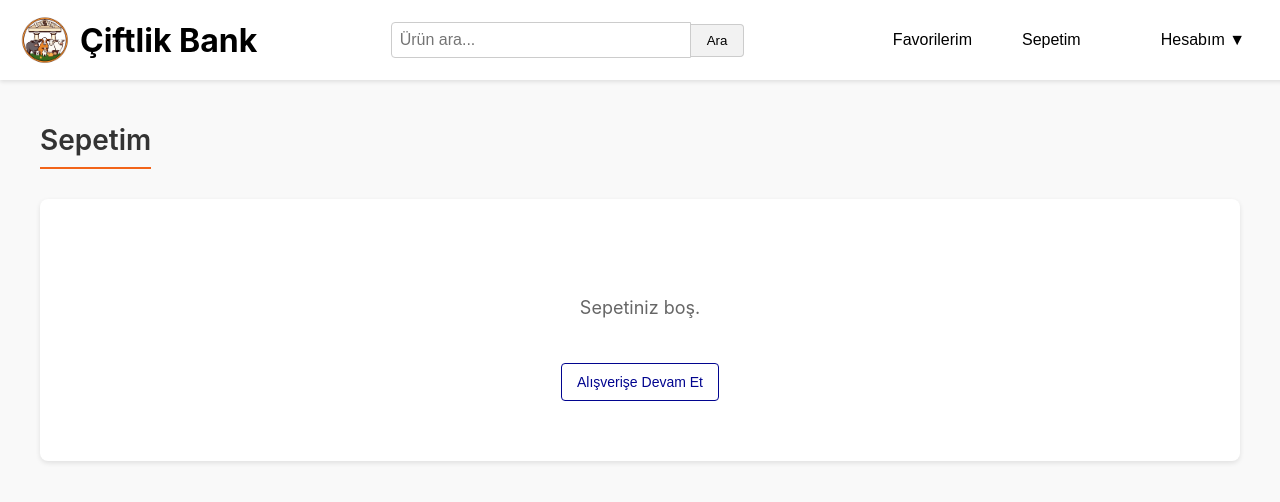
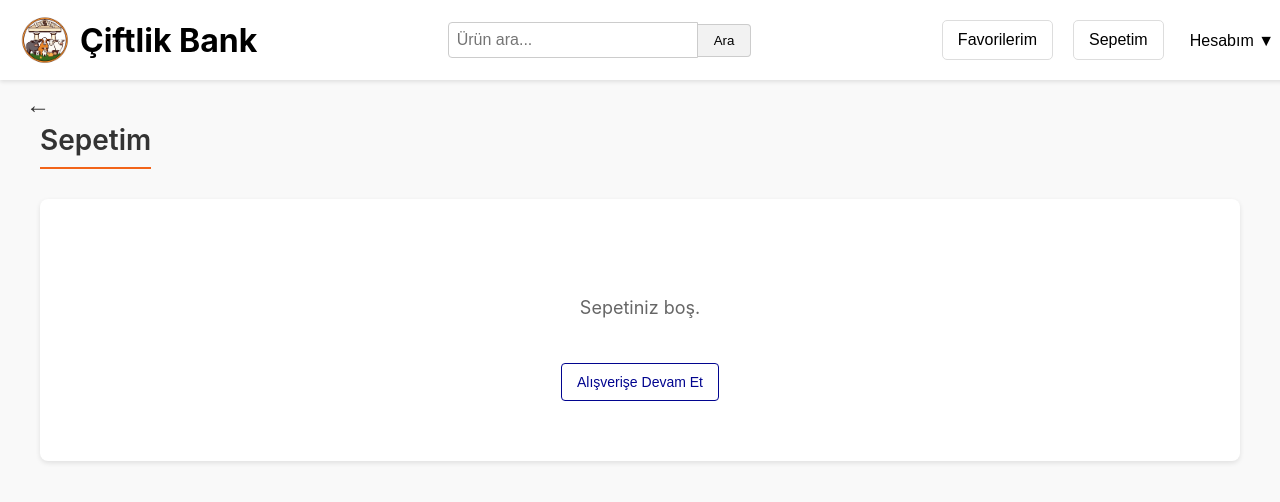
Before and after one commit to caganyalcn/cs308Frontend, a React (Create React App) app: page /cart in a window 1280 px wide. Shown: the top 502 px of the page. Built offline with nearby package versions, Linux system fonts and the light colour scheme.

Commit message:
geri butonu eklendi ve arama butonu yapıldı

```diff
--- a/src/components/Header.js
+++ b/src/components/Header.js
@@ -1,18 +1,55 @@
 import React, { useState } from "react";
-import { useNavigate } from "react-router-dom";
+import { useNavigate, useLocation } from "react-router-dom";
 import logo from "./Logo.png";
 import "../styles/Header.css";
+import products from "../data/products";
 
-const Header = () => {
+const Header = ({ setSearchQuery }) => {
   const navigate = useNavigate();
+  const location = useLocation(); // 🔹 Mevcut sayfanın URL'sini al
+
+  const [searchTerm, setSearchTerm] = useState("");
+  const [suggestions, setSuggestions] = useState([]);
   const [showAccountMenu, setShowAccountMenu] = useState(false);
 
+  // Geri Git Butonu Fonksiyonu
+  const handleGoBack = () => {
+    if (location.pathname === "/return") {
+      navigate("/orders"); // 🔹 Eğer iade talebi sayfasındaysan önce Siparişlerim sayfasına dön
+    } else {
+      navigate("/home"); // 🔹 Diğer tüm sayfalardan HomePage'e dön
+    }
+  };
+
   const handleSearch = () => {
-    alert("Arama özelliği henüz eklenmedi!");
+    setSearchQuery(searchTerm);
+    navigate("/home");
+  };
+
+  const handleInputChange = (e) => {
+    const value = e.target.value;
+    setSearchTerm(value);
+
+    if (value.length > 0) {
+      const filtered = products.filter((product) =>
+        product.name
+          .split(" ")
+          .some(word => word.toLowerCase().startsWith(value.toLowerCase()))
+      );
+
+      setSuggestions(filtered);
+    } else {
+      setSuggestions([]);
+    }
   };
 
   return (
     <div className="header-container">
+      {/* 🔹 Geri Git Butonu (Sadece HomePage DEĞİLSE göster) */}
+      {location.pathname !== "/home" && (
+        <button className="back-button" onClick={handleGoBack}>←</button>
+      )}
+
       <div className="logo-container" onClick={() => navigate("/home")}>
         <img src={logo} alt="Çiftlikbank Logo" className="logo" />
         <h1>Çiftlik Bank</h1>
@@ -23,8 +60,27 @@ const Header = () => {
           type="text"
           placeholder="Ürün ara..."
           className="search-input"
+          value={searchTerm}
+          onChange={handleInputChange}
         />
-        <button className="search-button" onClick={handleSearch}>Ara</button>
+        <button className="search-button" onClick={handleSearch}>
+          Ara
+        </button>
+
+        {suggestions.length > 0 && (
+          <div className="search-suggestions">
+            {suggestions.map((product) => (
+              <div
+                key={product.id}
+                className="suggestion-item"
+                onClick={() => navigate(`/product/${product.id}`)}
+              >
+                <img src={product.image} alt={product.name} className="suggestion-image" />
+                <span>{product.name}</span>
+              </div>
+            ))}
+          </div>
+        )}
       </div>
 
       <div className="header-right">
@@ -35,7 +91,6 @@ const Header = () => {
           Sepetim
         </button>
 
-        {/* Hesabım butonu */}
         <div className="account-menu">
           <button
             className="account-button"
--- a/src/pages/HomePage.js
+++ b/src/pages/HomePage.js
@@ -1,18 +1,27 @@
-// src/pages/HomePage.js
-import React from "react";
+import React, { useState } from "react";
 import Header from "../components/Header";
 import ProductCard from "../components/ProductCard";
 import products from "../data/products";
 import "../styles/HomePage.css";
 
 function HomePage() {
+  const [searchQuery, setSearchQuery] = useState("");
+
+  const filteredProducts = products.filter((product) =>
+    product.name.toLowerCase().includes(searchQuery.toLowerCase())
+  );
+
   return (
     <div className="home-page">
-      <Header />
+      <Header setSearchQuery={setSearchQuery} />
       <div className="products-grid">
-        {products.map((product) => (
-          <ProductCard key={product.id} product={product} />
-        ))}
+        {filteredProducts.length > 0 ? (
+          filteredProducts.map((product) => (
+            <ProductCard key={product.id} product={product} />
+          ))
+        ) : (
+          <p>Aradığınız ürün bulunamadı.</p>
+        )}
       </div>
     </div>
   );
--- a/src/styles/Header.css
+++ b/src/styles/Header.css
@@ -1,18 +1,62 @@
 /* src/styles/Header.css */
+
+/* 🔹 Öneri Kutusunun Konumunu Tam Düzeltiyoruz */
+.search-suggestions {
+  position: absolute;
+  top: calc(100% + 5px); /* 🔹 Arama kutusunun hemen altına 5px boşluk bırak */
+  left: 50%; /* 🔹 Arama kutusunun tam ortasına hizala */
+  transform: translateX(-50%); /* 🔹 Kutunun tam ortada kalmasını sağlar */
+  background: white;
+  border: 1px solid #ddd;
+  max-height: 180px;
+  overflow-y: auto;
+  width: 250px; /* 🔹 Arama kutusuna uygun genişlik */
+  box-shadow: 0px 4px 6px rgba(0, 0, 0, 0.1);
+  z-index: 1000;
+  border-radius: 5px;
+  padding: 5px;
+}
+
+/* 🔹 Öneri Kutusundaki Ürünlerin Daha Küçük Olmasını Sağlıyoruz */
+.suggestion-item {
+  display: flex;
+  align-items: center;
+  padding: 5px;
+  cursor: pointer;
+  transition: background 0.2s;
+  font-size: 12px; /* 🔹 Yazılar daha küçük olacak */
+}
+
+/* 🔹 Ürün Adı ve Görsel Yan Yana Küçük Olsun */
+.suggestion-item:hover {
+  background: #f5f5f5;
+}
+
+.suggestion-image {
+  width: 25px; /* 🔹 Küçük resimler */
+  height: 25px;
+  object-fit: cover;
+  margin-right: 8px;
+  border-radius: 5px;
+}
+
+/* 🔹 Header Tasarımı */
 .header-container {
   width: 100%;
   height: 80px;
   background-color: #ffffff;
   display: flex;
   align-items: center;
+  justify-content: space-between;
   padding: 0 20px;
-    box-shadow: 0 2px 4px rgba(0, 0, 0, 0.1);
+  box-shadow: 0px 2px 4px rgba(0, 0, 0, 0.1);
   position: fixed;
   top: 0;
   left: 0;
   z-index: 1000;
 }
 
+/* 🔹 Logo */
 .logo-container {
   display: flex;
   align-items: center;
@@ -24,15 +68,17 @@
   margin-right: 10px;
 }
 
+/* 🔹 Arama Kutusu Ortada */
 .search-container {
-    flex: 1; /* Ortada kalması için */
   display: flex;
+  align-items: center;
+  position: relative;
+  flex: 1;
   justify-content: center;
-    align-items: center;
 }
 
 .search-input {
-    width: 300px;
+  width: 250px;
   padding: 8px;
   border-radius: 4px 0 0 4px;
   border: 1px solid #ccc;
@@ -48,25 +94,41 @@
   background-color: #f2f2f2;
 }
 
+/* 🔹 Sağ Tarafa Butonları Geri Getiriyoruz */
 .header-right {
   display: flex;
   align-items: center;
-    gap: 20px; /* Butonlar arasındaki boşluğu artır */
-    margin-right: 40px; /* "Hesabım" butonunu biraz sola çek */
+  gap: 20px;
+  margin-right: 20px;
 }
 
-  .header-right button {
-    padding: 10px 15px;
-    border: none;
-    background: none;
-    cursor: pointer;
-    font-size: 16px;
+/* 🔹 Hesabım Butonu */
+.account-menu {
+  position: relative;
 }
 
-  .header-right button:hover {
+.account-button {
+  background: none;
+  border: none;
+  font-size: 16px;
+  cursor: pointer;
+}
+
+.account-button:hover {
   color: #007bff;
-  }s
-  /* src/styles/Header.css */
+}
+
+.dropdown-menu {
+  position: absolute;
+  background: white;
+  border: 1px solid #ddd;
+  box-shadow: 0px 4px 6px rgba(0, 0, 0, 0.1);
+  padding: 10px;
+  right: 0;
+  top: 100%;
+}
+
+/* 🔹 Favoriler ve Sepet Butonları */
 .favorites-button, .cart-button {
   padding: 10px 15px;
   background-color: white;
@@ -75,10 +137,26 @@
   font-size: 16px;
   cursor: pointer;
   transition: background-color 0.2s, color 0.2s;
-    margin-right: 30px; /* Butonları sola kaydırmak için */
 }
 
 .favorites-button:hover, .cart-button:hover {
   background-color: #f26419;
   color: white;
 }
+/* 🔹 Geri Git Butonu (Logonun Altına Alındı) */
+.back-button {
+  position: absolute;
+  left: 20px; /* 🔹 Sol köşeye biraz boşluk bırak */
+  top: 90px; /* 🔹 Logonun altına indir */
+  background: none;
+  border: none;
+  font-size: 24px;
+  cursor: pointer;
+  color: #333;
+  z-index: 1001;
+  display: block;
+}
+
+.back-button:hover {
+  color: #007bff;
+}
```
Lines whose indentation alone changed are shown as unchanged.
